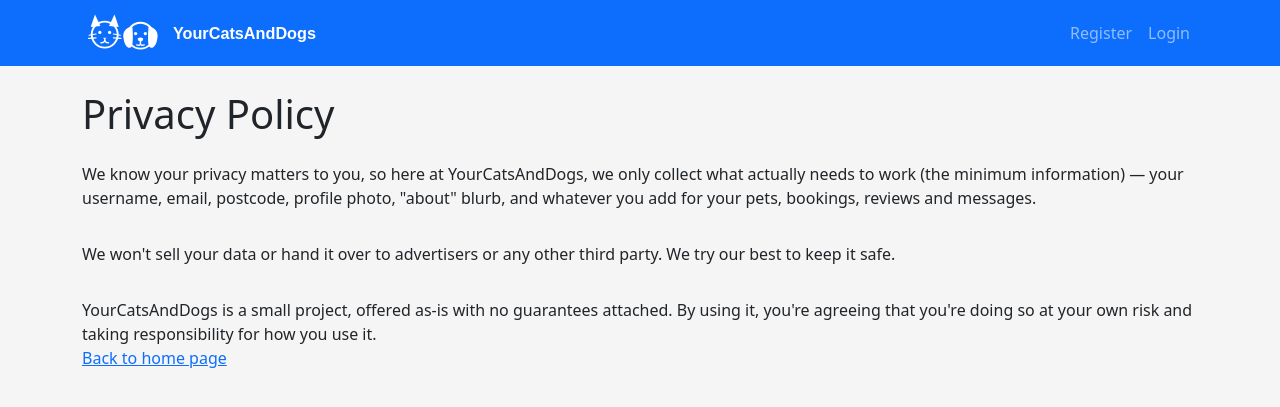
After one commit to AlexandriaParkCS/2026-Y12-SE-PhilipYaroshchyk-sep-application, a Flask app: page /privacy_policy in a window 1280 px wide. The commit adds this page. Shown: the top 407 px of the page. Run offline with Flask 3, Linux system fonts and the light colour scheme.

Commit message:
added privacy policy

```diff
--- a/flaskr/home.py
+++ b/flaskr/home.py
@@ -226,6 +226,9 @@ def add_review():
 def about():
     return render_template("about.html")
 
+@bp.route("/privacy_policy", methods=("GET", "POST"))
+def privacy_policy():
+    return render_template("privacy_policy.html")
 
 @bp.route("/add_pet", methods=("POST",))
 @auth.login_required
--- a/flaskr/templates/base.html
+++ b/flaskr/templates/base.html
@@ -24,6 +24,7 @@
             <li class="nav-item"><a class="nav-link" href="{{ url_for('search.pets') }}">Find pets to sit</a></li>
             <li class="nav-item"><a class="nav-link" href="{{ url_for('home.sittings') }}">My sittings</a></li>
             <li class="nav-item"><a class="nav-link" href="{{ url_for('messages.inbox') }}">Messages</a></li>
+            <li class="nav-item"><a class="nav-link" href="{{ url_for('home.privacy_policy') }}">Privacy Policy</a></li>
             <li class="nav-item"><a class="nav-link" href="{{ url_for('auth.logout') }}">Logout</a></li>
           {% else %}
             <li class="nav-item"><a class="nav-link" href="{{ url_for('auth.register') }}">Register</a></li>
--- /dev/null
+++ b/flaskr/templates/privacy_policy.html
@@ -0,0 +1,26 @@
+{% extends 'base.html' %}
+
+{% block header %}
+  <h1>{% block title %}Privacy Policy{% endblock %}</h1>
+{% endblock %}
+
+{% block content %}
+  <div class="content">
+    We know your privacy matters to you, so here at YourCatsAndDogs, we only collect what actually needs to work (the minimum information)
+    — your username, email, postcode, profile photo, "about" blurb, and whatever you add for your pets, bookings, reviews and messages.
+  </div>
+
+  <div class="content">
+    We won't sell your data or hand it over to advertisers or any other third party.
+    We try our best to keep it safe.
+  </div>
+
+  <div class="conent">
+    YourCatsAndDogs is a small project, offered as-is with no guarantees attached.
+    By using it, you're agreeing that you're doing so at your own risk and taking responsibility for how you use it.
+  </div>
+
+
+<a href="{{ url_for('home.index') }}">Back to home page</a>
+
+{% endblock %}
```
